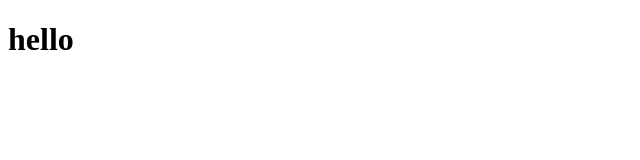
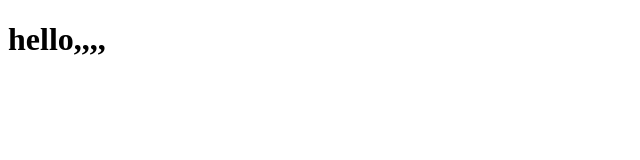
Before and after one commit to kobanaru/ghpages-sample, a plain HTML site: page index.html in a window 1280 px wide. Shown: the full height of the page, 0-640 px from the left. Drawn offline with Linux system fonts and the light colour scheme.

Commit message:
Update index.html

```diff
--- a/index.html
+++ b/index.html
@@ -7,6 +7,6 @@
     <title>Document</title>
 </head>
 <body>
-    <h1>hello</h1>
+    <h1>hello,,,,</h1>
 </body>
 </html>
```
